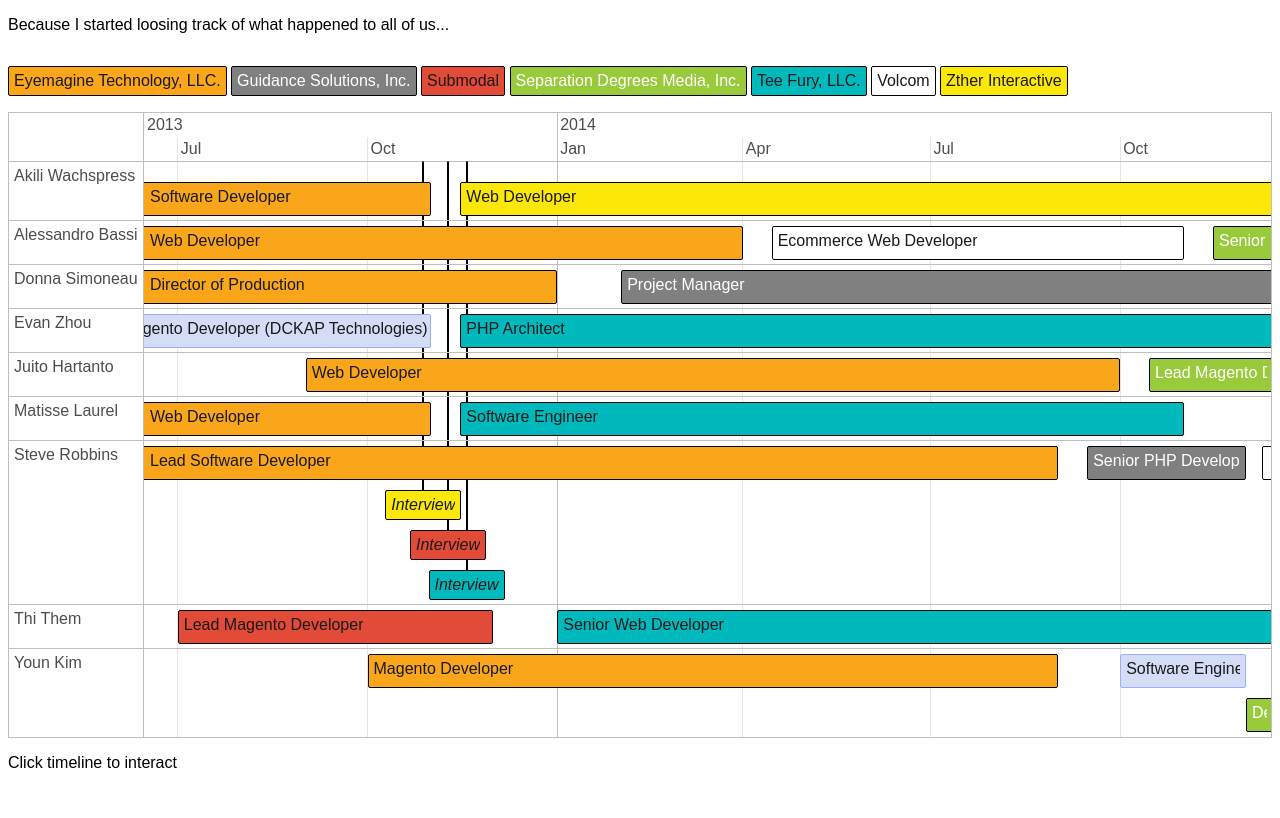
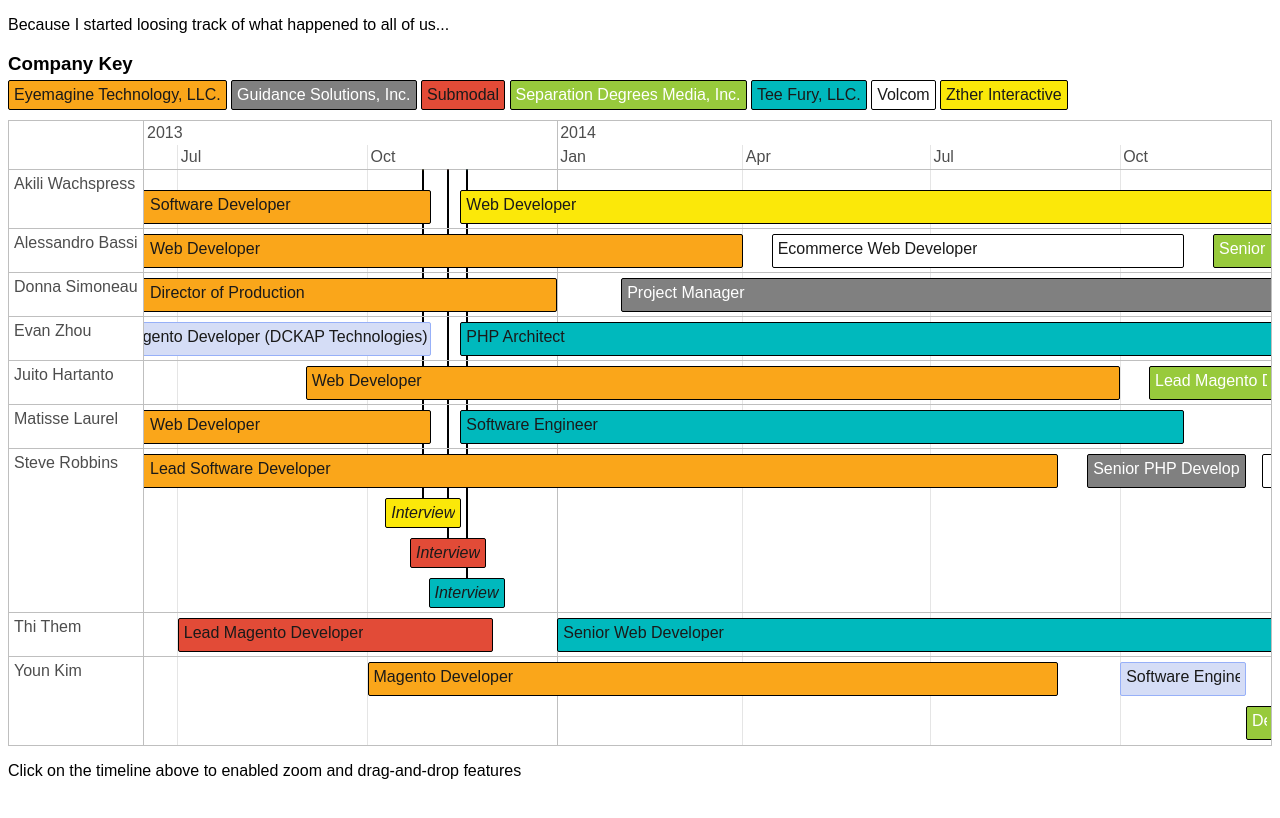
Before and after one commit to steverobbins/blog.steverobbins.com, a Jekyll site: the page timeline.html, which Jekyll copies as it is, in a window 1280 px wide. Shown: the top 818 px of the page. Built offline with Jekyll 4.4.1, drawn with Linux system fonts in a browser that asks for light colours; nearby versions of some CDN libraries.

Commit message:
adding timeline meta img

```diff
--- a/timeline.html
+++ b/timeline.html
@@ -2,13 +2,18 @@
 <html>
     <head>
         <title>Timeline</title>
+        <link rel="image_src" href="/assets/img/timeline-preview.png" type="image/png" />
         <link href="/assets/vis/vis.min.css" rel="stylesheet" type="text/css" />
         <style type="text/css">
             body, html {
               font-family: sans-serif;
             }
+            h3 {
+                margin-bottom: 5px;
+            }
             #key p {
                 position: inherit;
+                margin: 0 0 10px;
             }
             .vis.timeline .item.eyemagine {
                 background: #faa61a;
@@ -48,6 +53,7 @@
     <body>
         <p>Because I started loosing track of what happened to all of us...</p>
         <div id="key" class="vis timeline">
+            <h3>Company Key</h3>
             <p class="item range eyemagine">Eyemagine Technology, LLC.</p>
             <p class="item range guidance">Guidance Solutions, Inc.</p>
             <p class="item range submodal">Submodal</p>
@@ -57,7 +63,7 @@
             <p class="item range zther">Zther Interactive</p>
         </div>
         <div id="visualization"></div>
-        <p>Click timeline to interact</p>
+        <p>Click on the timeline above to enabled zoom and drag-and-drop features</p>
         <script src="/assets/vis/vis.min.js"></script>
         <script src="https://code.jquery.com/jquery-1.11.1.min.js"></script>
         <script>
```
Also changed, not shown: assets/img/timeline-preview.png (added).
